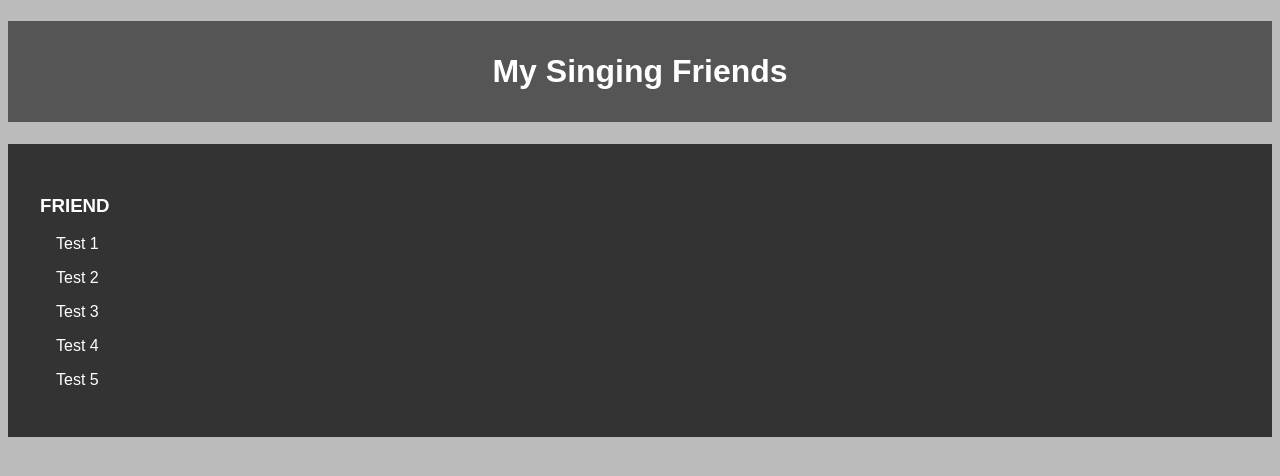
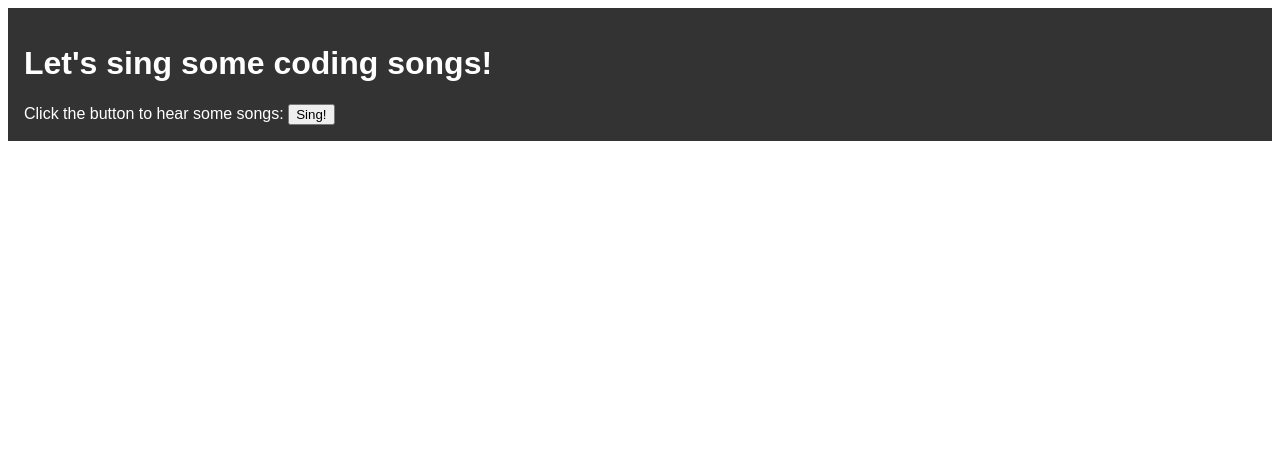
Before and after one commit to JoshWomack/99-lines-code, a plain HTML site: page index.html in a window 1280 px wide. Drawn offline with Linux system fonts and the light colour scheme.

Commit message:
Project complete

```diff
--- a/app.js
+++ b/app.js
@@ -1,21 +1,36 @@
-
 
 let friends = ['Ana', 'Henry', 'Bob', 'Ted', 'Joe'];
 
+const singButton = document.getElementById('sing-time');
+
+singButton.addEventListener('click', function () {
     for (i = 0; i < friends.length; i++) {
-    console.log(friends[i] + ":");
+        //Create friend div
+        let newDiv = document.createElement('div');
+        newDiv.className = 'friend';
+        let newH3 = document.createElement('h3');
+        newH3.textContent = friends[i];
+        newDiv.appendChild(newH3);
+        document.body.appendChild(newDiv);
+        allDivs = document.getElementsByClassName('friend');
         let j = 99;
         while (j > 0) {
+            let currentParagraph = document.createElement('p');
+            currentParagraph.className = 'song-p';
+            allDivs[i].appendChild(currentParagraph);
             let oneLess = j - 1;
             if (j > 2) {
-            console.log(j + " lines of code in the file. " + j.toString() + " lines of code; " + friends[i] + " strikes one out, clears it all out, " + oneLess + " lines of code in the file.");
+                currentParagraph.textContent = `${j} lines of code in the file!   ${j} lines of code! ${friends[i]} strikes one out, clears it all out, ${oneLess} lines of code in the file!`;
                 j--;
+
             } else if (j == 2) {
-            console.log(j + " lines of code in the file. " + j.toString() + " lines of code; " + friends[i] + " strikes one out, clears it all out, " + oneLess + " line of code in the file.");
+                currentParagraph.textContent = `${j} lines of code in the file! ${j} lines of code! ${friends[i]} strikes one out, clears it all out, ${oneLess} line of code in the file!`;
                 j--;
+
             } else {
-            console.log(j + " line of code in the file. " + j.toString() + " line of code; " + friends[i] + " strikes one out, clears it all out, no more lines of code in the file.");
+                currentParagraph.textContent = `${j} line of code in the file! ${j} line of code! ${friends[i]} strikes one out, clears it all out, no more lines of code in the file!`;
                 j--;
             }
         }
     }
+})
--- a/index.html
+++ b/index.html
@@ -8,15 +8,12 @@
     <link rel="stylesheet" href="style.css">
 </head>
 <body>
-   <H1 id="main-header">My Singing Friends</H1>
-   <div class="friend">
-       <h3>friend</h3>
-       <p>Test 1</p>
-       <p>Test 2</p>
-       <p>Test 3</p>
-       <p>Test 4</p>
-       <p>Test 5</p>
-   </div>
+
+    <div class = 'button-container'>
+        <h1>Let's sing some coding songs!</h1>
+       <label for="sing">Click the button to hear some songs:</label>
+       <button id="sing-time" name="sing">Sing!</button>
+    </div>
 
     <script src="app.js"></script>
 </body>
--- a/style.css
+++ b/style.css
@@ -1,25 +1,24 @@
-body {
-    background-color:#BBB;
+html {
     font-family: Arial, Helvetica, sans-serif;
 }
 
-#main-header {
-    color:white;
-    text-align:center;
-    background-color:#555;
-    padding: 1em 0;
+.button-container {
+    background-color: #333;
+    color: white;
+    padding: 1em;
 }
-
 .friend {
-    background-color:#333;
-    color:white;
-    padding:2em;
+    background-color: lightcyan;
+    border: 1px solid black;
+    margin-top: 3em;
 }
 
 .friend h3 {
-    text-transform:uppercase;
+    text-align:center;
 }
 
-.friend p {
-    padding-left:1em;
+.song-p {
+    background-color: #333;
+    color: white;
+    padding: .75em;
 }
```
Also changed, not shown: 1 other file. Lines whose indentation alone changed are shown as unchanged.
